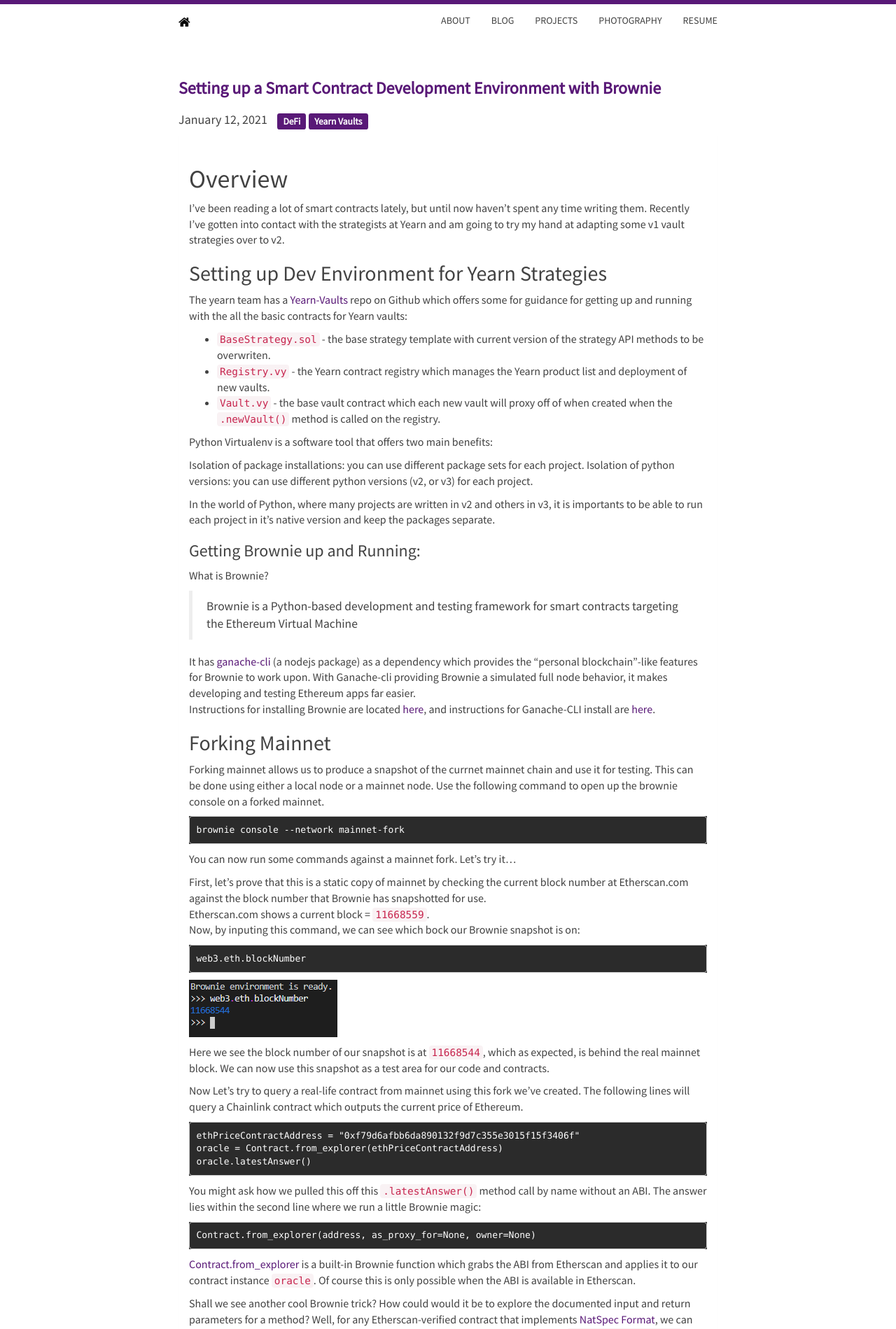
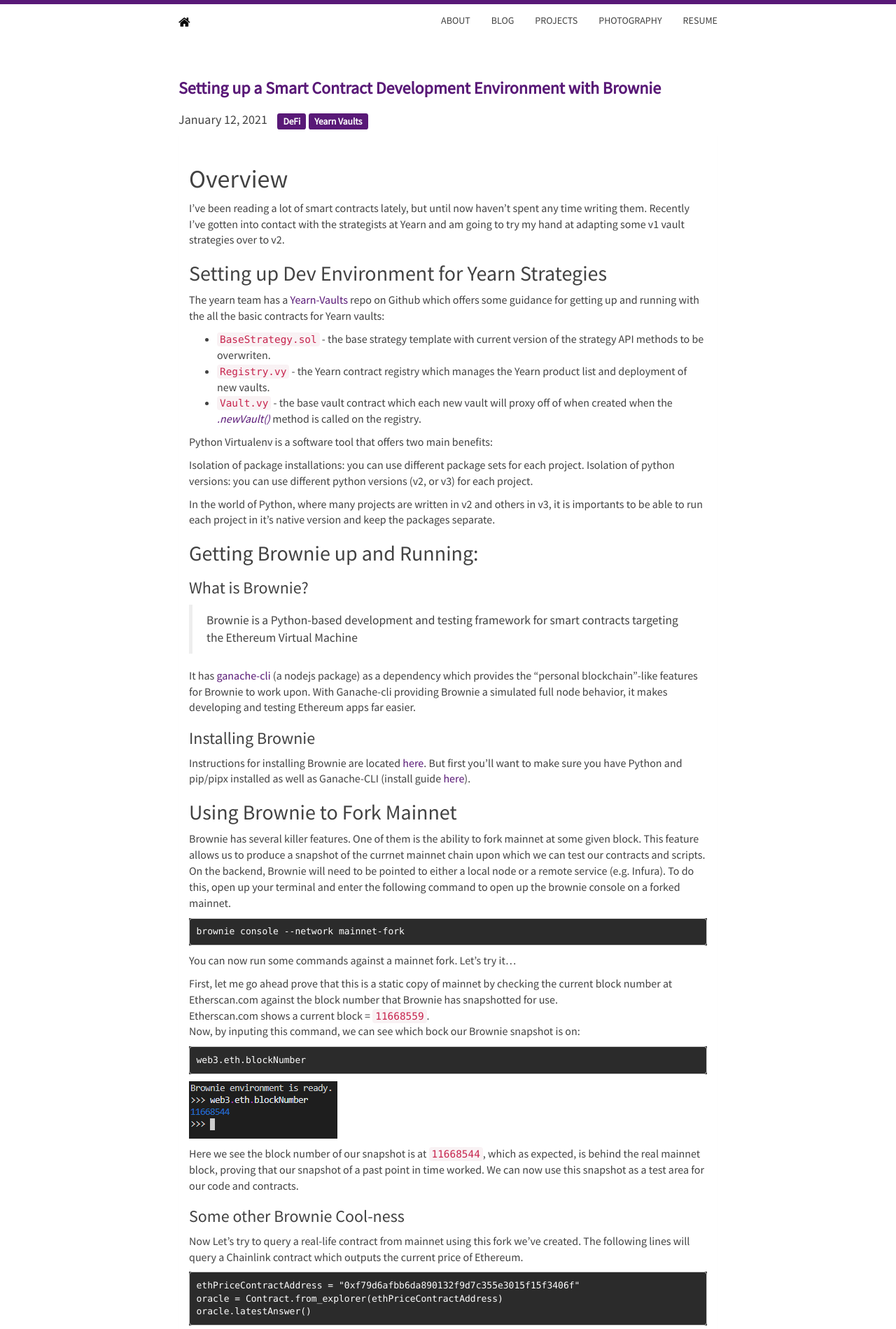
Before and after one commit to TheRyanMiller/theryanmiller.github.io, a Jekyll site: the page built from _posts/2021-01-12-setting-up-smart-contract-development-environment.md, in a window 1280 px wide. Shown: the top 1899 px of the page at 70% size. Built offline with Jekyll 4.4.1, drawn with Linux system fonts in a browser that asks for light colours; nearby versions of some CDN libraries; comment, search, counter and statistics services are not loaded; some of the changed text lies outside the part shown.

Commit message:
added yearn strategy development startup guide

````diff
--- a/_posts/2021-01-12-setting-up-smart-contract-development-environment.md
+++ b/_posts/2021-01-12-setting-up-smart-contract-development-environment.md
@@ -12,10 +12,10 @@
 I've been reading a lot of smart contracts lately, but until now haven't spent any time writing them. Recently I've gotten into contact with the strategists at Yearn and am going to try my hand at adapting some v1 vault strategies over to v2.
 
 ## Setting up Dev Environment for Yearn Strategies
-The yearn team has a [Yearn-Vaults](https://github.com/iearn-finance/yearn-vaults) repo on Github which offers some for guidance for getting up and running with the all the basic contracts for Yearn vaults:
+The yearn team has a [Yearn-Vaults](https://github.com/iearn-finance/yearn-vaults) repo on Github which offers some guidance for getting up and running with the all the basic contracts for Yearn vaults:
 - `BaseStrategy.sol` - the base strategy template with current version of the strategy API methods to be overwriten.
 - `Registry.vy` - the Yearn contract registry which manages the Yearn product list and deployment of new vaults.
-- `Vault.vy` - the base vault contract which each new vault will proxy off of when created when the [`.newVault()`](https://github.com/iearn-finance/yearn-vaults/blob/00d880131d027219c1a4d61d0e4f01bbe627c02d/contracts/Registry.vy#L191) method is called on the registry.
+- `Vault.vy` - the base vault contract which each new vault will proxy off of when created when the [*.newVault()*](https://github.com/iearn-finance/yearn-vaults/blob/00d880131d027219c1a4d61d0e4f01bbe627c02d/contracts/Registry.vy#L191) method is called on the registry.
 
 
 Python Virtualenv is a software tool that offers two main benefits:
@@ -25,22 +25,24 @@
 
 In the world of Python, where many projects are written in v2 and others in v3, it is importants to be able to run each project in it's native version and keep the packages separate.
 
-### Getting Brownie up and Running:
-What is Brownie?
+## Getting Brownie up and Running:
+### What is Brownie?
 >Brownie is a Python-based development and testing framework for smart contracts targeting the Ethereum Virtual Machine
 
 It has [ganache-cli](https://github.com/trufflesuite/ganache-cli) (a nodejs package) as a dependency which provides the "personal blockchain"-like features for Brownie to work upon. With Ganache-cli providing Brownie a simulated full node behavior, it makes developing and testing Ethereum apps far easier.
-Instructions for installing Brownie are located [here](https://eth-brownie.readthedocs.io/en/stable/install.html), and instructions for Ganache-CLI install are [here](https://github.com/trufflesuite/ganache-cli).
+
+### Installing Brownie
+Instructions for installing Brownie are located [here](https://eth-brownie.readthedocs.io/en/stable/install.html). But first you'll want to make sure you have Python and pip/pipx installed as well as Ganache-CLI (install guide [here](https://github.com/trufflesuite/ganache-cli)).
 
 
-## Forking Mainnet
-Forking mainnet allows us to produce a snapshot of the currnet mainnet chain and use it for testing. This can be done using either a local node or a mainnet node. Use the following command to open up the brownie console on a forked mainnet.
+## Using Brownie to Fork Mainnet
+Brownie has several killer features. One of them is the ability to fork mainnet at some given block. This feature allows us to produce a snapshot of the currnet mainnet chain upon which we can test our contracts and scripts. On the backend, Brownie will need to be pointed to either a local node or a remote service (e.g. Infura). To do this, open up your terminal and enter the following command to open up the brownie console on a forked mainnet.
 ```
 brownie console --network mainnet-fork
 ```
 You can now run some commands against a mainnet fork. Let's try it...
 
-First, let's prove that this is a static copy of mainnet by checking the current block number at Etherscan.com against the block number that Brownie has snapshotted for use.
+First, let me go ahead prove that this is a static copy of mainnet by checking the current block number at Etherscan.com against the block number that Brownie has snapshotted for use.
 Etherscan.com shows a current block = `11668559`.
 Now, by inputing this command, we can see which bock our Brownie snapshot is on:
 ```
@@ -48,7 +50,9 @@
 ```
 ![](../static/img/2021-01-16-15-59-58.png)
 
-Here we see the block number of our snapshot is at `11668544`, which as expected, is behind the real mainnet block. We can now use this snapshot as a test area for our code and contracts.
+Here we see the block number of our snapshot is at `11668544`, which as expected, is behind the real mainnet block, proving that our snapshot of a past point in time worked. We can now use this snapshot as a test area for our code and contracts.
+
+### Some other Brownie Cool-ness
 
 Now Let's try to query a real-life contract from mainnet using this fork we've created. The following lines will query a Chainlink contract which outputs the current price of Ethereum.
 ```
@@ -72,7 +76,7 @@
 Here we are exploring the developer documentation for the `.harvest()`, method, but we can actually replace that with any other method inside this contract, or even on the contract itself to return the docs.
 
 ## Initializing a Project with Brownie
-Now that we have a basic feel for what Brownie can do, let's `exit()` the console and now use it to initialize a project workspace and then deploy a sample smart contract. Since I'm intending to work on a Yearn strategy soon, I want to pull in their strategist's template which I can do with the following command:
+Now that we have a basic feel for what Brownie can do, let's `exit()` the console and then use a different Brownie command to initialize a project workspace and then deploy a sample smart contract. Since I'm intending to work on a Yearn strategy soon, I want to pull in their strategist's template which I can do with the following command:
 ```
 brownie bake yearn-strategy
 ```
@@ -80,7 +84,8 @@
 
 
 ![](../static/img/2021-01-16-18-27-40.png)
-Just like popular package managers (e.g. `pip` or `npm`), we can use Brownie to fetch a repository, or as they call them "[Brownie mixes](https://github.com/brownie-mix)". This generates a barebones project area (base on the default Truffle workspace) for us to do some development and testing.
+Just like popular package managers (e.g. `pip` or `npm`), we can use Brownie to fetch a repository, or as they call them "Brownie mixes". This generates a barebones project area (base on the default Truffle workspace) for us to do some development and testing.
+Aside from Yearn, you can find many more Brownie mixes made available from different projects at [this link](https://github.com/brownie-mix).
 
 ## Compiling our first Contract
 Now that we have a project setup, let's go to the command line and run:
````
